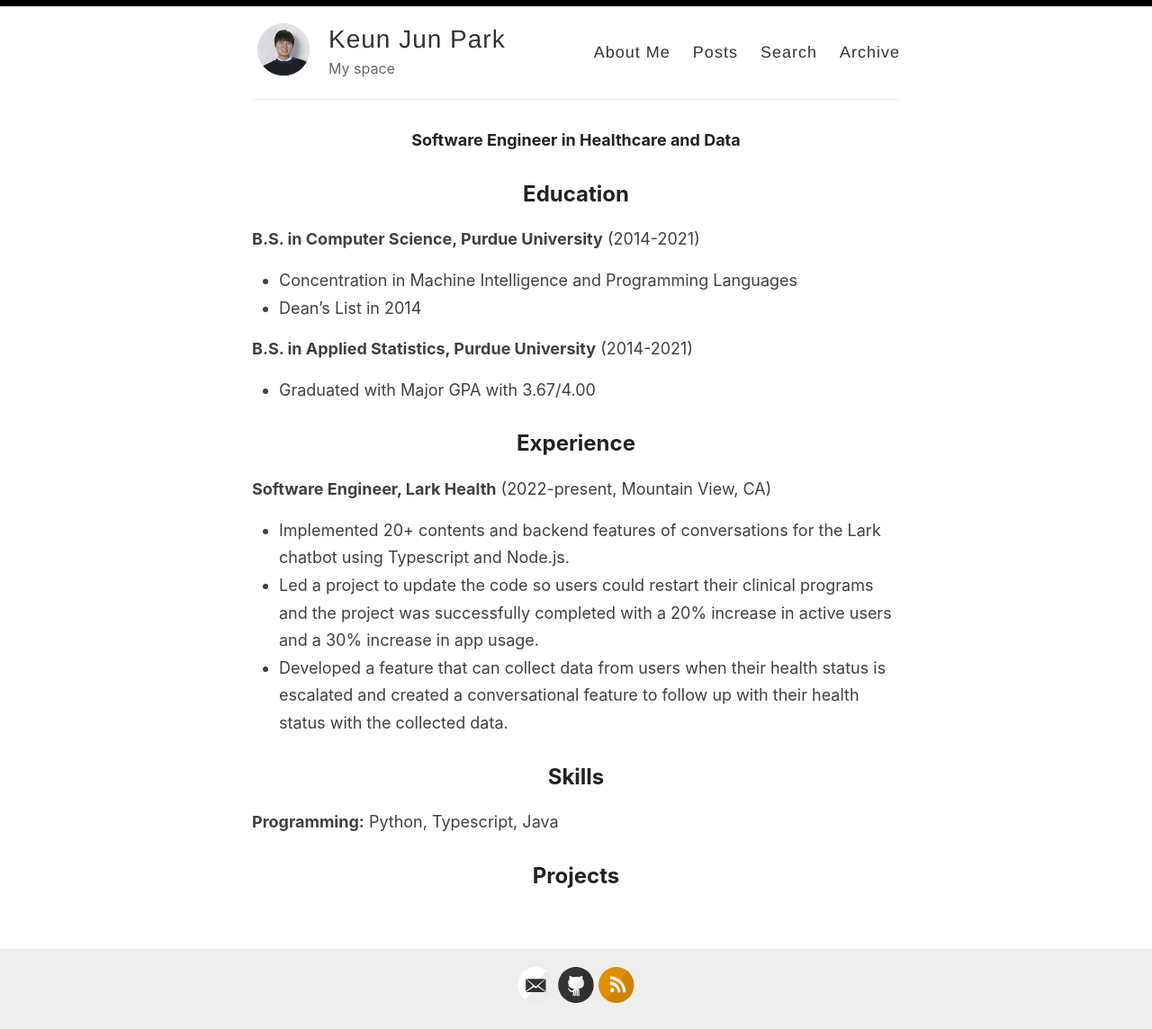
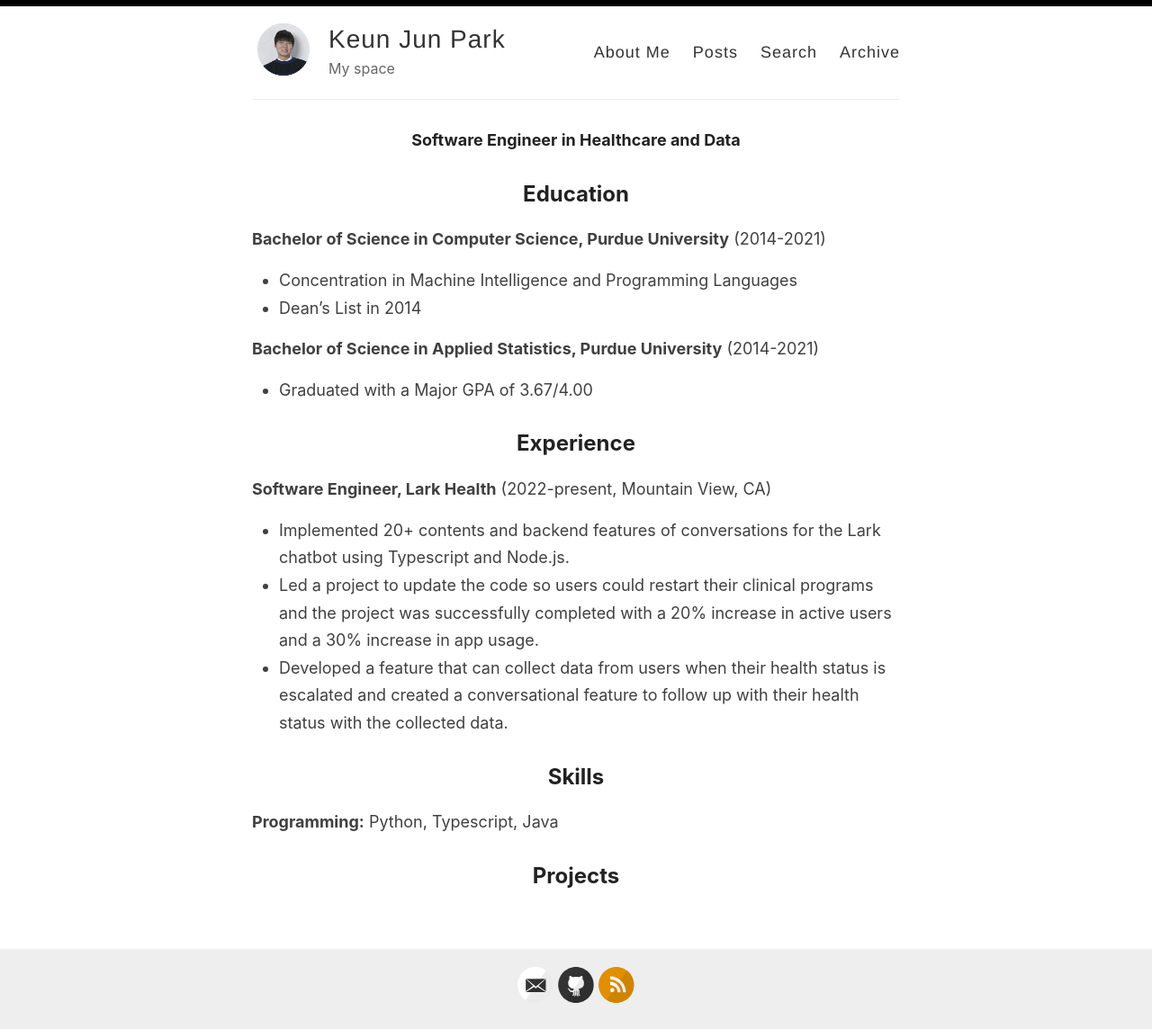
Before and after one commit to keunjunpark/keunjunpark.github.io, a Jekyll site: the page built from _pages/resume.md, in a window 1280 px wide. Shown: the whole page at 90% size. Built offline with Jekyll 4.4.1, drawn with Linux system fonts in a browser that asks for light colours; our own code applies the rules of GitHub Pages for plain Markdown files.

Commit message:
Chage resume

```diff
--- a/_pages/resume.md
+++ b/_pages/resume.md
@@ -9,14 +9,14 @@ redirect_from:
 Education
 ---------
 
-**B.S. in Computer Science, Purdue University** (2014-2021)
+**Bachelor of Science in Computer Science, Purdue University** (2014-2021)
 
 - Concentration in Machine Intelligence and Programming Languages
-- Dean's List in 2014
+- Dean’s List in 2014
 
-**B.S. in Applied Statistics, Purdue University** (2014-2021)
+**Bachelor of Science in Applied Statistics, Purdue University** (2014-2021)
 
-- Graduated with Major GPA with 3.67/4.00
+- Graduated with a Major GPA of 3.67/4.00
 
 Experience
 ---------
```
